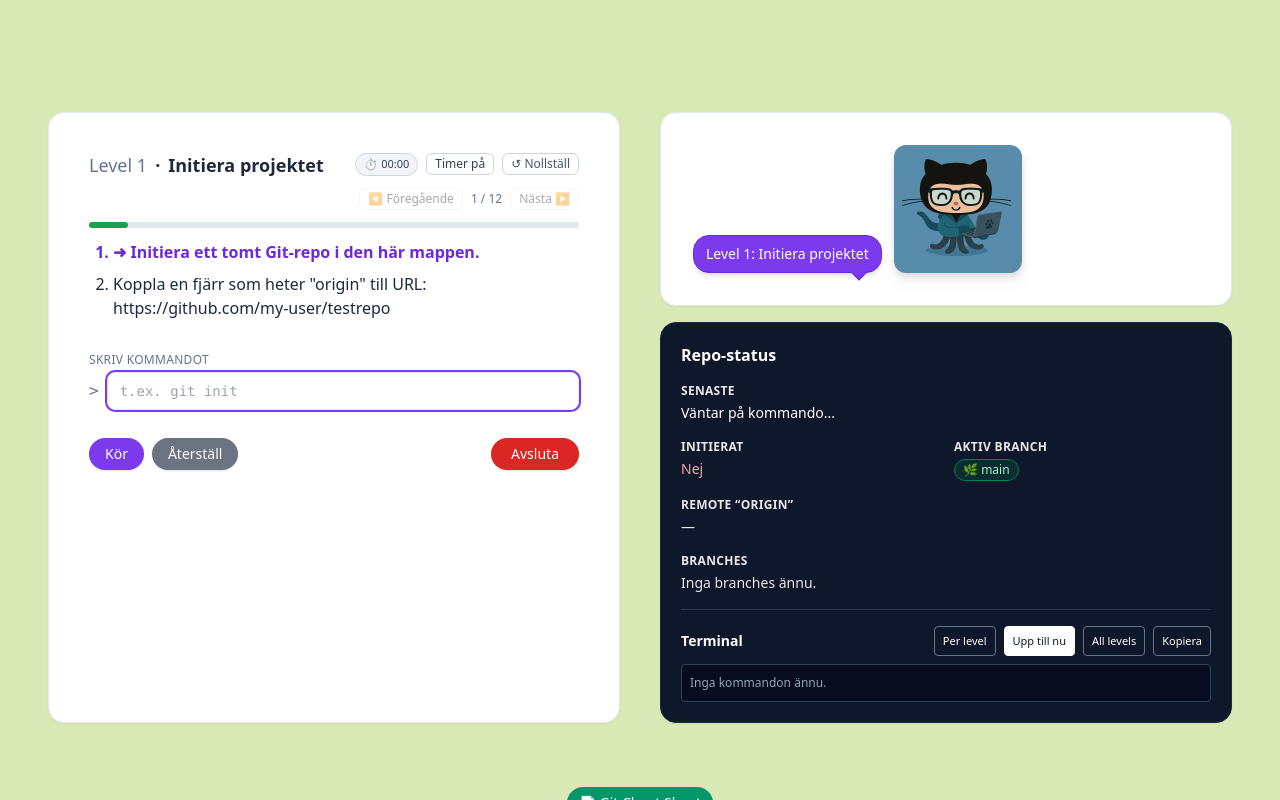
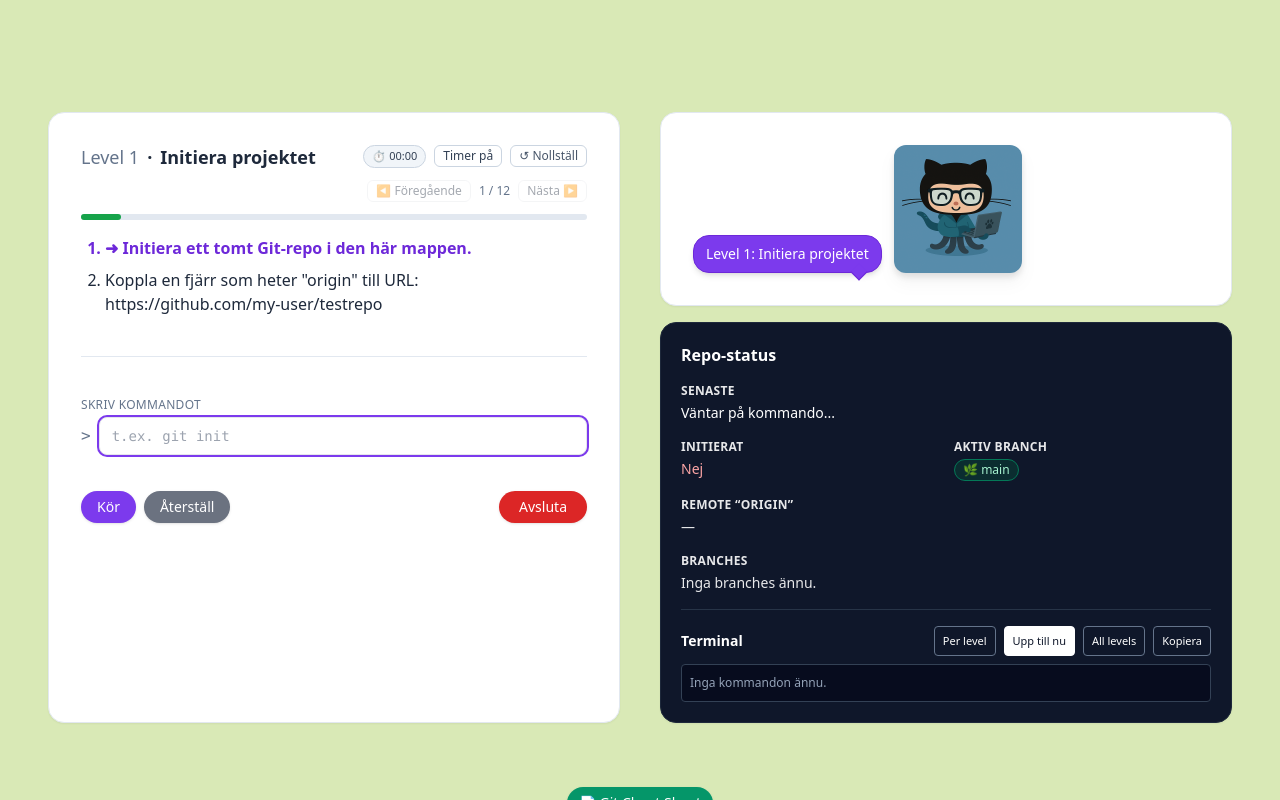
Before and after one commit to DulamaA/git-land-game, a React (Vite) app: page /game/1 in a window 1280 px wide. Built offline with nearby package versions, Linux system fonts and the light colour scheme.

Commit message:
💄 style: improve game screen left panel by spacing and centered content width, top divider, and consistent vertical rhythm

```diff
--- a/src/components/GameScreen.tsx
+++ b/src/components/GameScreen.tsx
@@ -184,9 +184,9 @@ export default function GameScreen() {
         className="mx-auto max-w-[90rem]
     px-3 sm:px-4 md:px-6 lg:px-12 mt-10 md:mt-16 lg:mt-28 grid gap-4 sm:gap-6 md:gap-10 md:grid-cols-2"
       >
-        {/* eslint-disable-next-line @stylistic/max-len */}
-        <div className="mx-2 sm:mx-0 rounded-2xl border border-slate-200 bg-white p-4 sm:p-5 md:p-6 lg:p-10 shadow-sm min-w-0">
-          <div className="pb-2 mb-4">
+
+        <div className="mx-2 sm:mx-0 rounded-2xl border border-slate-200 bg-white p-5 md:p-7 lg:p-8 shadow-sm min-w-0">
+          <div className="pb-4 mb-6">
             <LevelHeader
               levelId={level.id}
               title={level.title}
@@ -218,12 +218,12 @@ export default function GameScreen() {
               canGoNext={levelDone || alreadyDone}
             />
 
-            <div className="mt-3">
+            <div className="mt-4">
               <TaskList steps={steps} activeIndex={taskIndex} />
             </div>
           </div>
 
-          <div className="space-y-4 mt-6">
+          <div className="max-w-[48rem] mx-auto border-t border-slate-200 pt-6 space-y-5 sm:space-y-6">
             <CommandInput
               key={resetTick}
               value={input}
@@ -243,13 +243,13 @@ export default function GameScreen() {
             )}
 
             {error && (
-              <p className="mt-2 text-sm font-medium text-red-600" role="alert">
+              <p className="text-sm font-medium text-red-600" role="alert">
                 {error}
               </p>
             )}
 
             {hintStage > 0 && (
-              <div className="mt-3 rounded-xl border border-sky-200 bg-sky-50 p-3 text-sm">
+              <div className="rounded-xl border border-sky-200 bg-sky-50 p-3 text-sm">
                 <p className="font-semibold mb-1">Tips</p>
                 <ul className="list-disc pl-5 space-y-1">
                   {hints.slice(0, hintStage).map((h, i) => (
@@ -260,7 +260,7 @@ export default function GameScreen() {
             )}
 
             {showSolution && (
-              <div className="mt-3 rounded-xl border border-amber-300 bg-amber-50 p-3 text-sm">
+              <div className="rounded-xl border border-amber-300 bg-amber-50 p-3 text-sm">
                 <p className="font-semibold mb-1">Lösning</p>
                 <p className="mb-2">
                   Kör kommandot för att komma vidare:
@@ -287,7 +287,7 @@ export default function GameScreen() {
           </div>
 
           {showSuccess && (
-            <div className="mt-3 rounded-lg border border-emerald-200
+            <div className="rounded-lg border border-emerald-200
            bg-emerald-50 px-3 py-2 text-emerald-800 flex items-center gap-2">
               <span className="inline-flex h-5 w-5 items-center
           justify-center rounded-full bg-emerald-600 text-white text-xs">✓</span>
```
